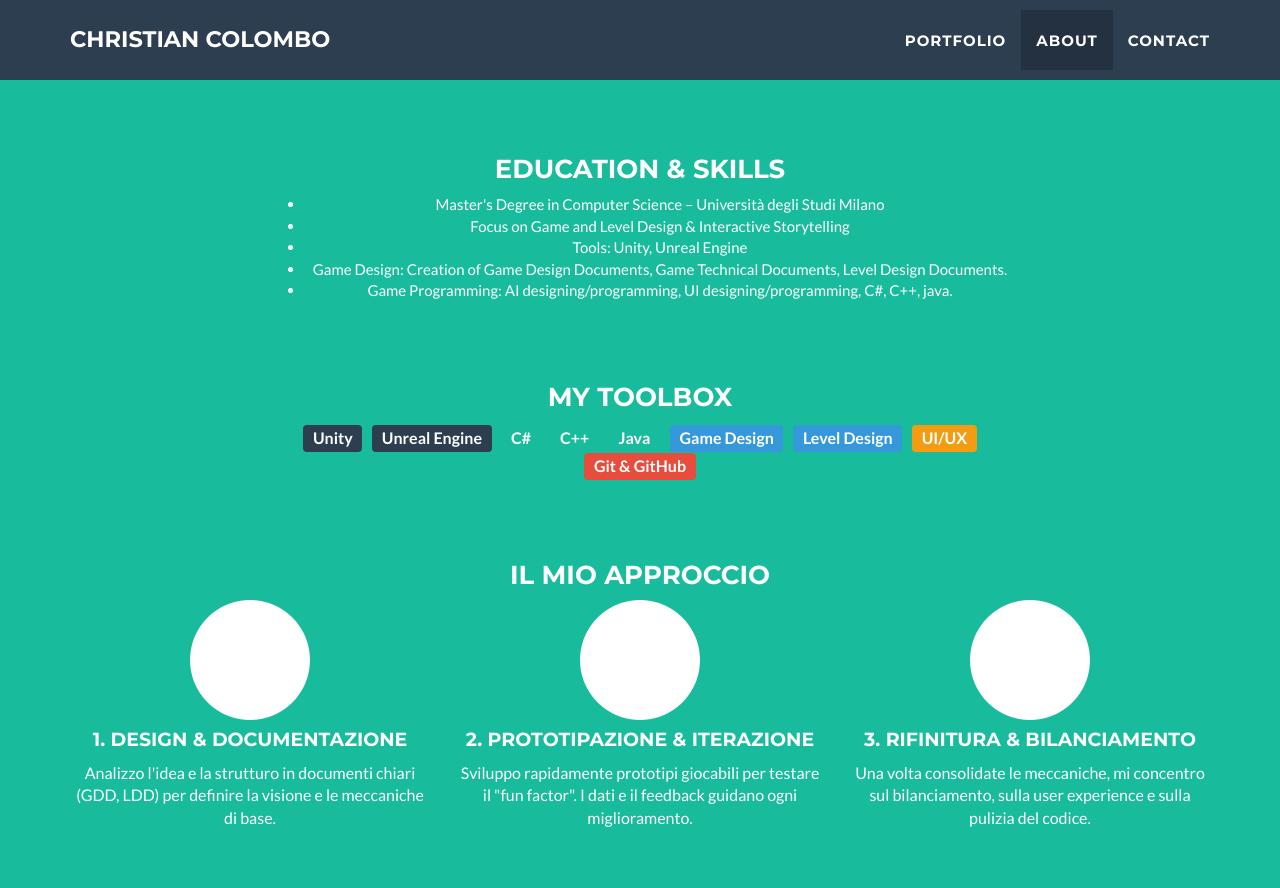
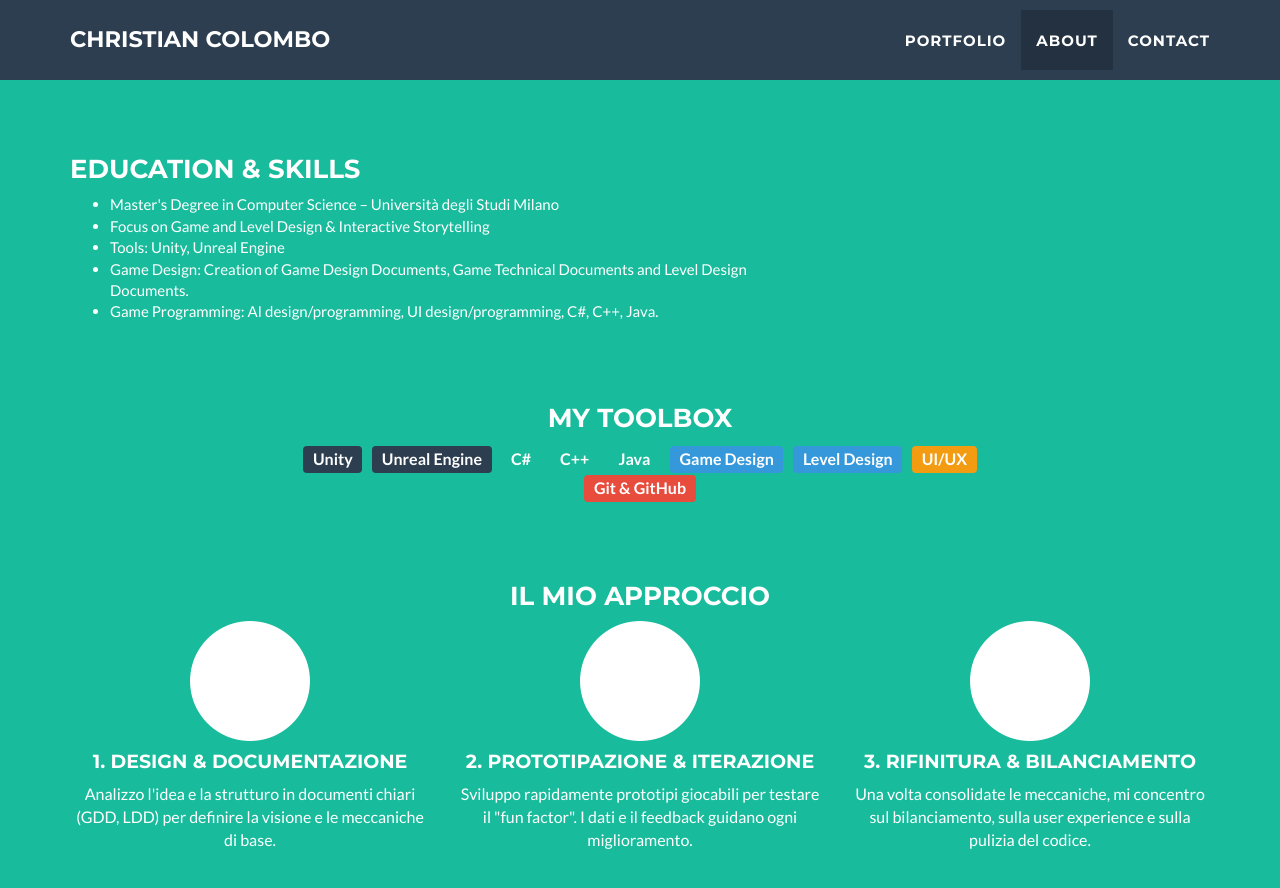
Before and after one commit to Masonrocca21/Masonrocca21.github.io, a Jekyll site: the page built from _posts/2014-07-18-project-1.markdown, in a window 1280 px wide and 900 px high, scrolled down 1714 px. Shown: the top 888 px of the window. Built offline with Jekyll 4.4.1, drawn with Linux system fonts in a browser that asks for light colours.

```diff
--- a/_includes/about.html
+++ b/_includes/about.html
@@ -36,15 +36,15 @@
       </div>
     </div>
 
-  <div class="row text-center" style="margin-top: 50px; margin-bottom: 30px;">
-    <div class="col-lg-8 col-lg-offset-2">
+  <div class="row text-start" style="margin-top: 50px; margin-bottom: 30px;">
+    <div class="col-lg-8 offset-lg-2">
       <h3><strong>Education & Skills</strong></h3>
          <ul>
           <li> Master's Degree in Computer Science – Università degli Studi Milano</li>
           <li> Focus on Game and Level Design & Interactive Storytelling</li>
           <li> Tools: Unity, Unreal Engine</li>
-          <li> Game Design: Creation of Game Design Documents, Game Technical Documents, Level Design Documents. </li>
-          <li> Game Programming: AI designing/programming, UI designing/programming, C#, C++, java.</li>
+          <li> Game Design: Creation of Game Design Documents, Game Technical Documents and Level Design Documents. </li>
+          <li> Game Programming: AI design/programming, UI design/programming, C#, C++, Java.</li>
         </ul>
     </div>
   </div>
```
